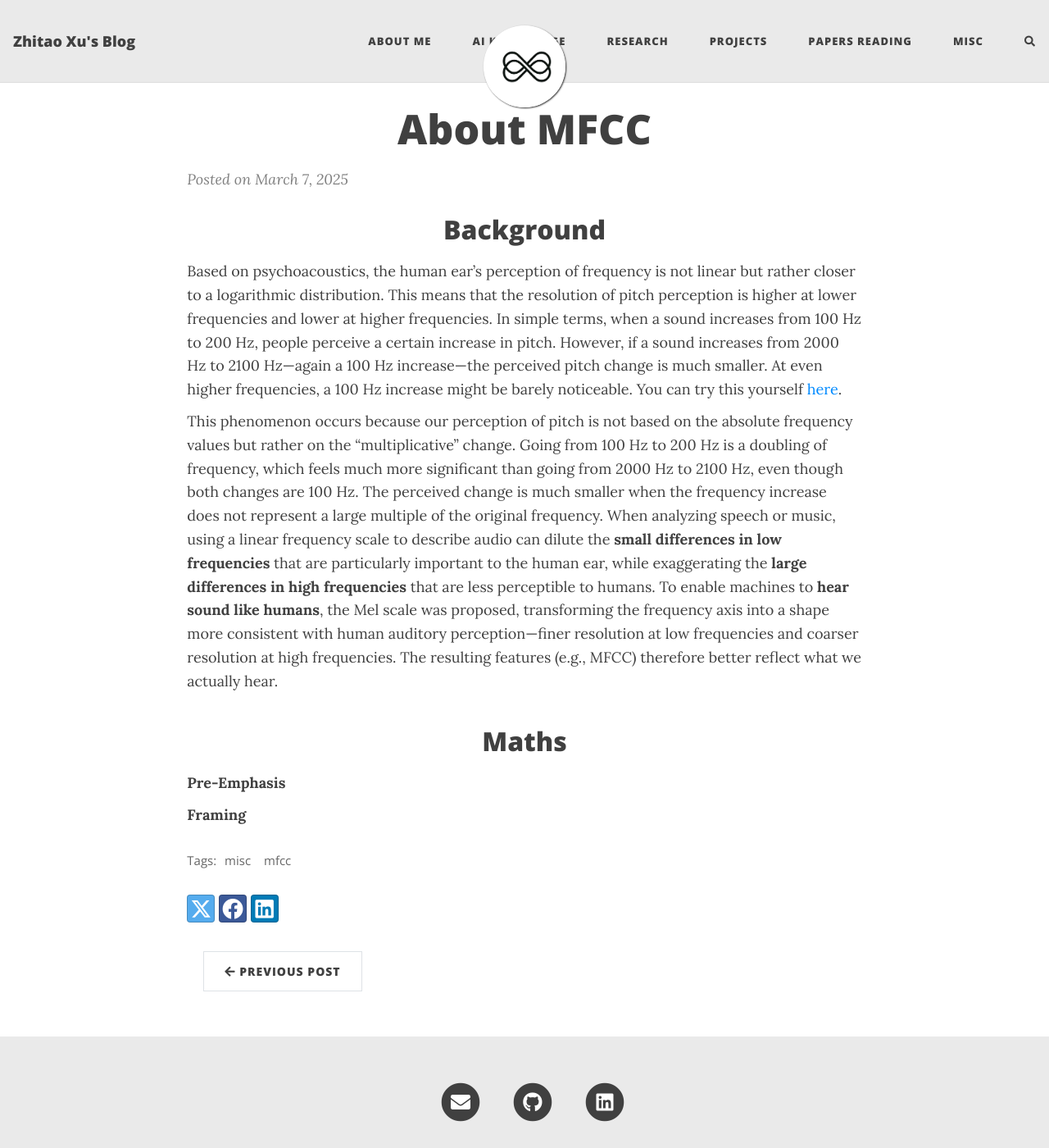
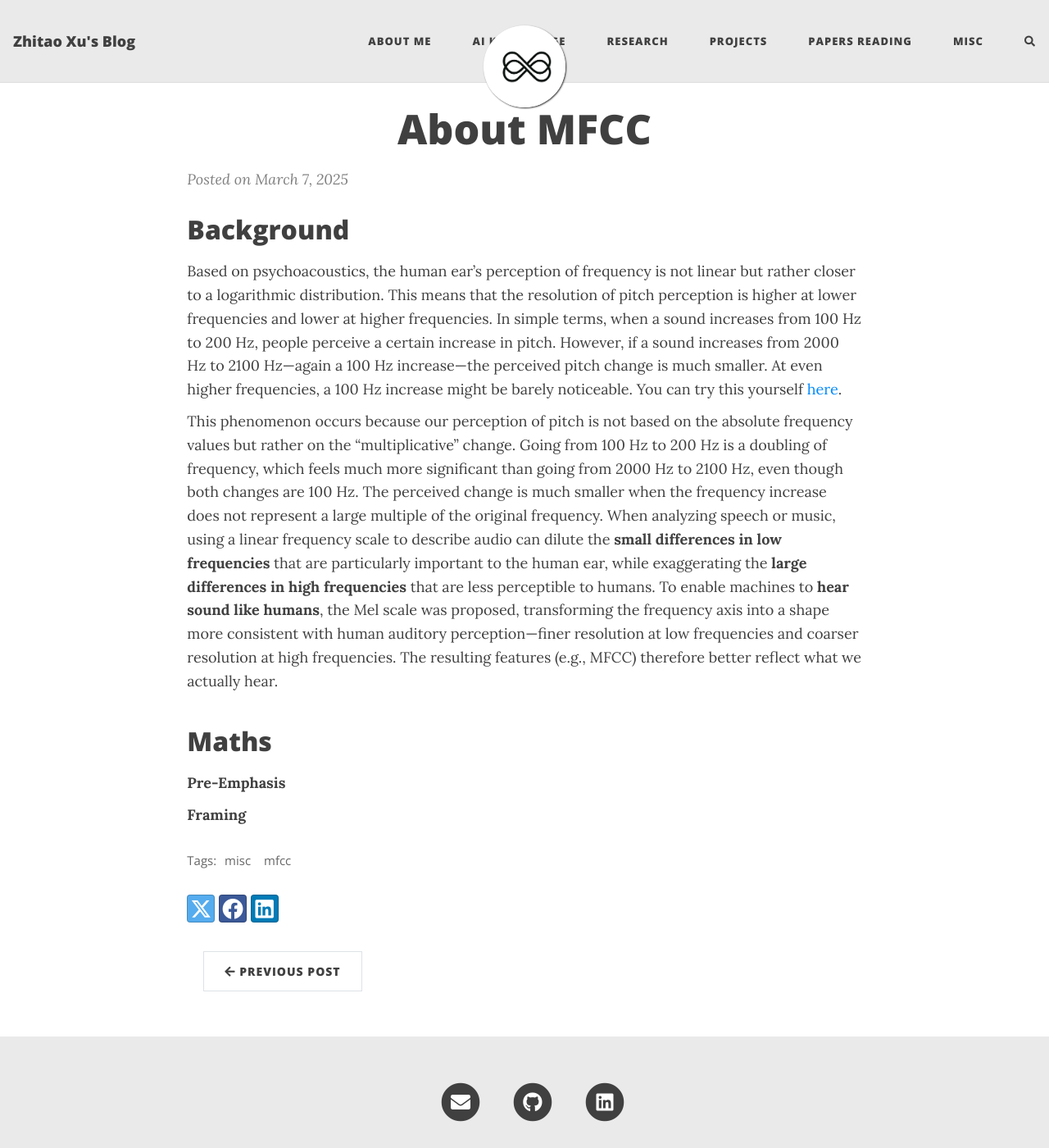
Before and after one commit to HerrXu01/herrxu01.github.io, a Jekyll site: the page built from misc/_posts/2025-03-07-About-MFCC.md, in a window 1280 px wide and 1400 px high. Shown: the whole window at 82% size. Built offline with Jekyll 4.4.1, drawn with Linux system fonts in a browser that asks for light colours; comment, search, counter and statistics services are not loaded.

Commit message:
modify heading style

```diff
--- a/assets/css/beautifuljekyll.css
+++ b/assets/css/beautifuljekyll.css
@@ -1180,6 +1180,10 @@
   margin-top: 30px;
 }
 
+.blog-post h1, .blog-post h2, .blog-post h3 {
+  text-align: left !important;
+}
+
 /* 分隔线样式 */
 hr {
   border: 0;
```
